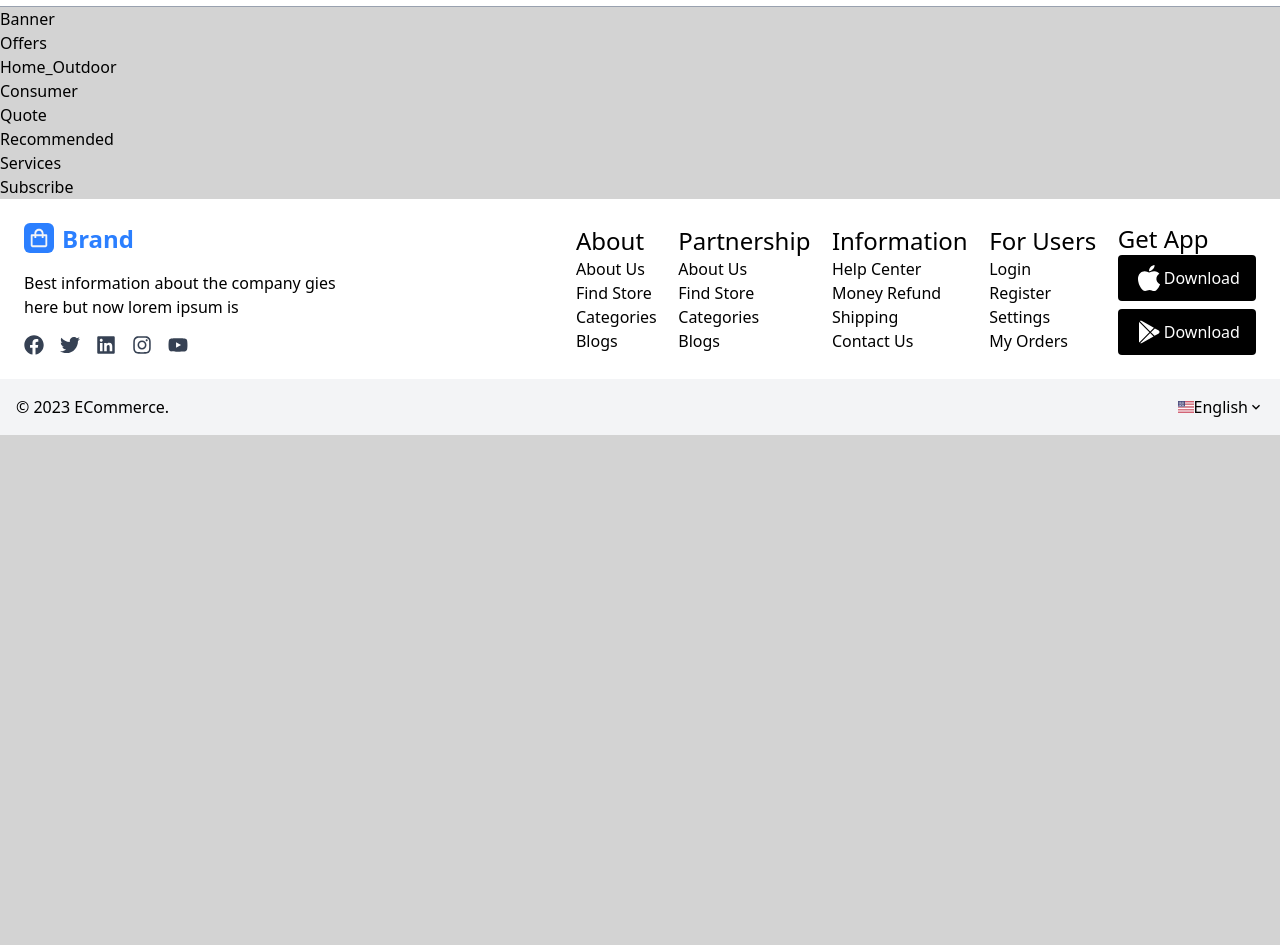
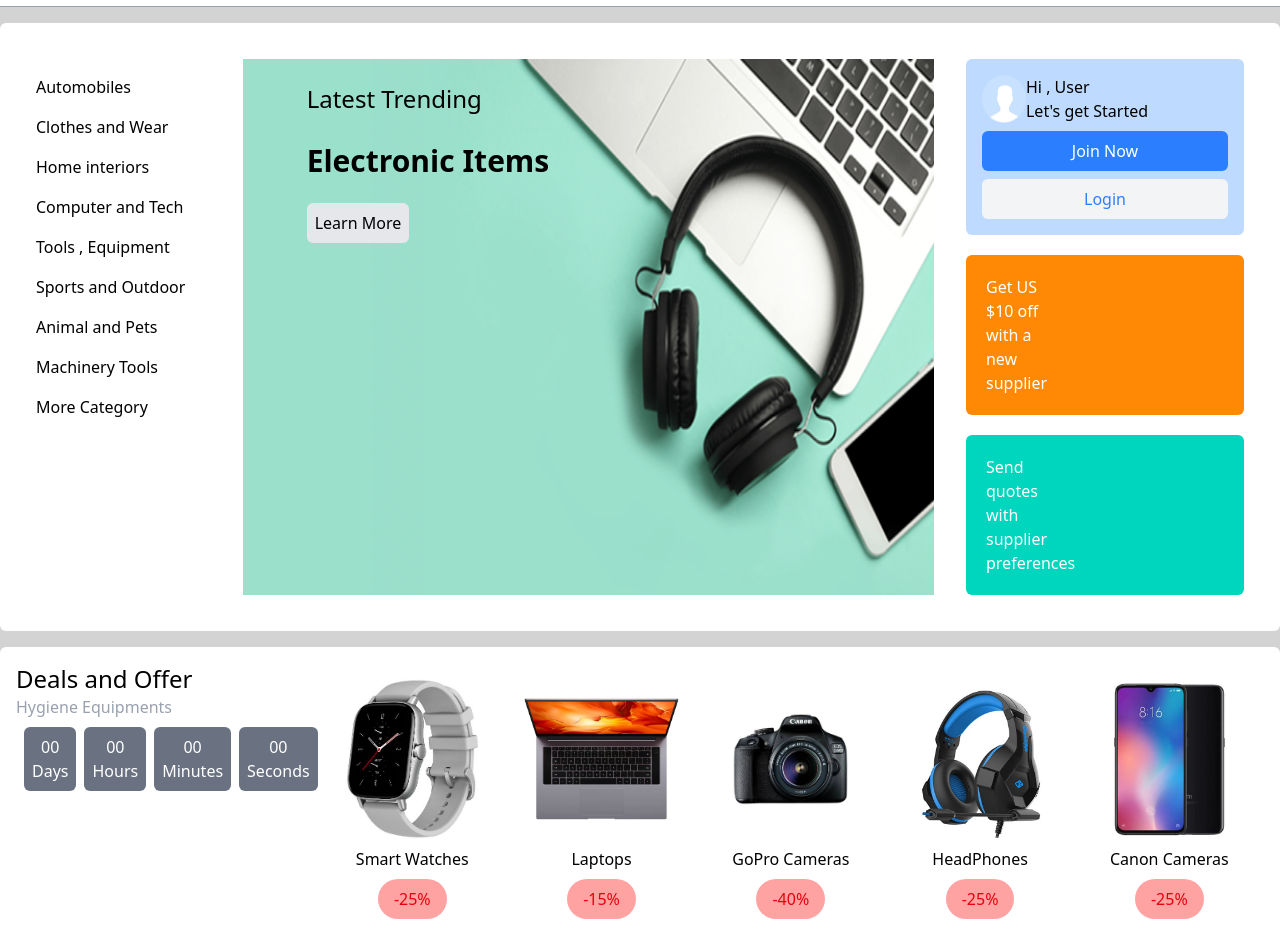
Before and after one commit to SohaibRaza66/ecommerce-frontend-design, a React (Vite) app: page / in a window 1280 px wide. Shown: the part 100-1045 px from the top of the page. Before the commit the page ends 800 px from the top, so only its background shows below. Built offline with nearby package versions, Linux system fonts and the light colour scheme.

Commit message:
first commit

```diff
--- a/src/Components/Banner.jsx
+++ b/src/Components/Banner.jsx
@@ -1,9 +1,76 @@
-import React from 'react'
+import React from "react";
 
 const Banner = () => {
   return (
-    <div>Banner</div>
-  )
-}
+    <>
+      <div className="container bg-white md:flex grid m-auto p-5 mt-4 rounded-md">
+        <div className="banner-item md:w-2/12 w-full p-4">
+          <ul>
+            <li className="mt-4 hover:bg-blue-200 cursor-pointer">
+              Automobiles
+            </li>
+            <li className="mt-4 hover:bg-blue-200 cursor-pointer">
+              Clothes and Wear
+            </li>
+            <li className="mt-4 hover:bg-blue-200 cursor-pointer">
+              Home interiors
+            </li>
+            <li className="mt-4 hover:bg-blue-200 cursor-pointer">
+              Computer and Tech
+            </li>
+            <li className="mt-4 hover:bg-blue-200 cursor-pointer">
+              Tools , Equipment
+            </li>
+            <li className="mt-4 hover:bg-blue-200 cursor-pointer">
+              Sports and Outdoor
+            </li>
+            <li className="mt-4 hover:bg-blue-200 cursor-pointer">
+              Animal and Pets
+            </li>
+            <li className="mt-4 hover:bg-blue-200 cursor-pointer">
+              Machinery Tools
+            </li>
+            <li className="mt-4 hover:bg-blue-200 cursor-pointer">
+              More Category
+            </li>
+          </ul>
+        </div>
+        <div className="banner-item relative md:w-7/12 w-full p-4 grid justify-center items-center">
+          <img src="Banner.png" alt="Banner" className="relative h-full" />
+          <p className="text absolute top-10 start-20 md:text-2xl">
+            Latest Trending
+          </p>
+          <p className="text absolute top-25 start-20 md:text-3xl font-bold">
+            Electronic Items
+          </p>
+          <button className="absolute top-40 start-20 bg-gray-200 p-2 rounded-md cursor-pointer">
+            Learn More
+          </button>
+        </div>
+        <div className="banner-item md:w-3/12 w-full p-4">
+        <div className="user bg-blue-200 p-4 rounded-md">
+          <div className="usr flex">
+          <img src="Avatar.png" alt="User" className="h-auto" />
+          <div className="txt">
+          <p className="text">Hi , User</p>
+          <p className="text">Let's get Started</p>
+          </div>
+          </div>
+          <div className="btns grid">
+          <button className="bg-blue-500 p-2 rounded-md cursor-pointer mt-2 text-white">Join Now</button>
+          <button className="bg-gray-100 p-2 rounded-md cursor-pointer mt-2 text-blue-500">Login</button>
+          </div>
+        </div>
+        <div className="text rounded-md bg-orange-400 p-5 mt-5 text-white">
+          <p className="text w-1/3">Get US $10 off with a new supplier</p>
+        </div>
+        <div className="text rounded-md bg-teal-400 p-5 mt-5 text-white">
+          <p className="text w-1/3">Send quotes with supplier preferences</p>
+        </div>
+        </div>
+      </div>
+    </>
+  );
+};
 
-export default Banner
+export default Banner;
--- a/src/Components/Offers.jsx
+++ b/src/Components/Offers.jsx
@@ -1,8 +1,46 @@
-import React from 'react'
+import React,{useState,useEffect} from 'react'
 
 const Offers = () => {
   return (
-    <div>Offers</div>
+    <>
+    <div className="container bg-white rounded-md mt-4 flex m-auto p-4">
+      <div className="time">
+        <h2 className="text-2xl font-semi-bold">Deals and Offer</h2>
+        <p className='text-gray-400'>Hygiene Equipments</p>
+        <div className="timer flex mt-2">
+          <p className='grid ms-2 justify-center items-center text-center p-2 rounded-md bg-gray-500 text-white'>00 <span>Days</span></p>
+          <p className='grid ms-2 justify-center items-center text-center p-2 rounded-md bg-gray-500 text-white'>00 <span>Hours</span></p>
+          <p className='grid ms-2 justify-center items-center text-center p-2 rounded-md bg-gray-500 text-white'>00 <span>Minutes</span></p>
+          <p className='grid ms-2 justify-center items-center text-center p-2 rounded-md bg-gray-500 text-white'>00 <span>Seconds</span></p>
+        </div>
+      </div>
+      <div className="img w-3/12 p-4">
+        <img src="image 35.jpg" alt="Offer 1" className='w-40 h-40 object-contain m-auto' />
+        <p className='m-auto w-max mt-2 mb-2'>Smart Watches</p>
+        <p className='bg-red-300 text-red-600 w-max px-4 py-2 rounded-4xl m-auto'>-25%</p>
+      </div>
+      <div className="img w-3/12 p-4">
+        <img src="image 34.jpg" alt="Offer 2" className='w-40 h-40 object-contain m-auto' />
+        <p className='m-auto w-max mt-2 mb-2'>Laptops</p>
+        <p className='bg-red-300 text-red-600 w-max px-4 py-2 rounded-4xl m-auto'>-15%</p>
+      </div>
+      <div className="img w-3/12 p-4">
+        <img src="image 28.jpg" alt="Offer 3" className='w-40 h-40 object-contain m-auto' />
+        <p className='m-auto w-max mt-2 mb-2'>GoPro Cameras</p>
+        <p className='bg-red-300 text-red-600 w-max px-4 py-2 rounded-4xl m-auto'>-40%</p>
+      </div>
+      <div className="img w-3/12 p-4">
+        <img src="image 29.jpg" alt="Offer 4" className='w-40 h-40 object-contain m-auto' />
+        <p className='m-auto w-max mt-2 mb-2'>HeadPhones</p>
+        <p className='bg-red-300 text-red-600 w-max px-4 py-2 rounded-4xl m-auto'>-25%</p>
+      </div>
+      <div className="img w-3/12 p-4">
+        <img src="image 23.jpg" alt="Offer 4" className='w-40 h-40 object-contain m-auto' />
+        <p className='m-auto w-max mt-2 mb-2'>Canon Cameras</p>
+        <p className='bg-red-300 text-red-600 w-max px-4 py-2 rounded-4xl m-auto'>-25%</p>
+      </div>
+      </div>
+    </>
   )
 }
 
```
Also changed, not shown: public/Avatar.png (added).
